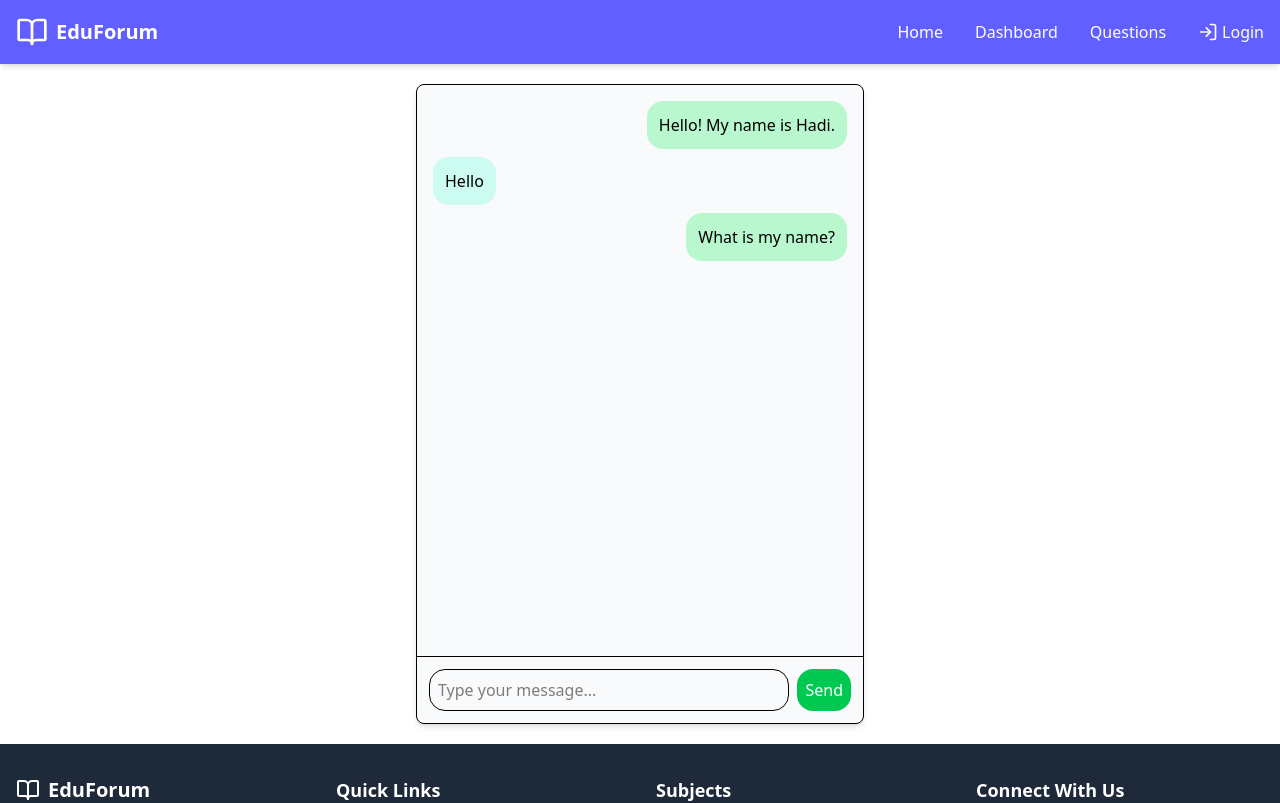
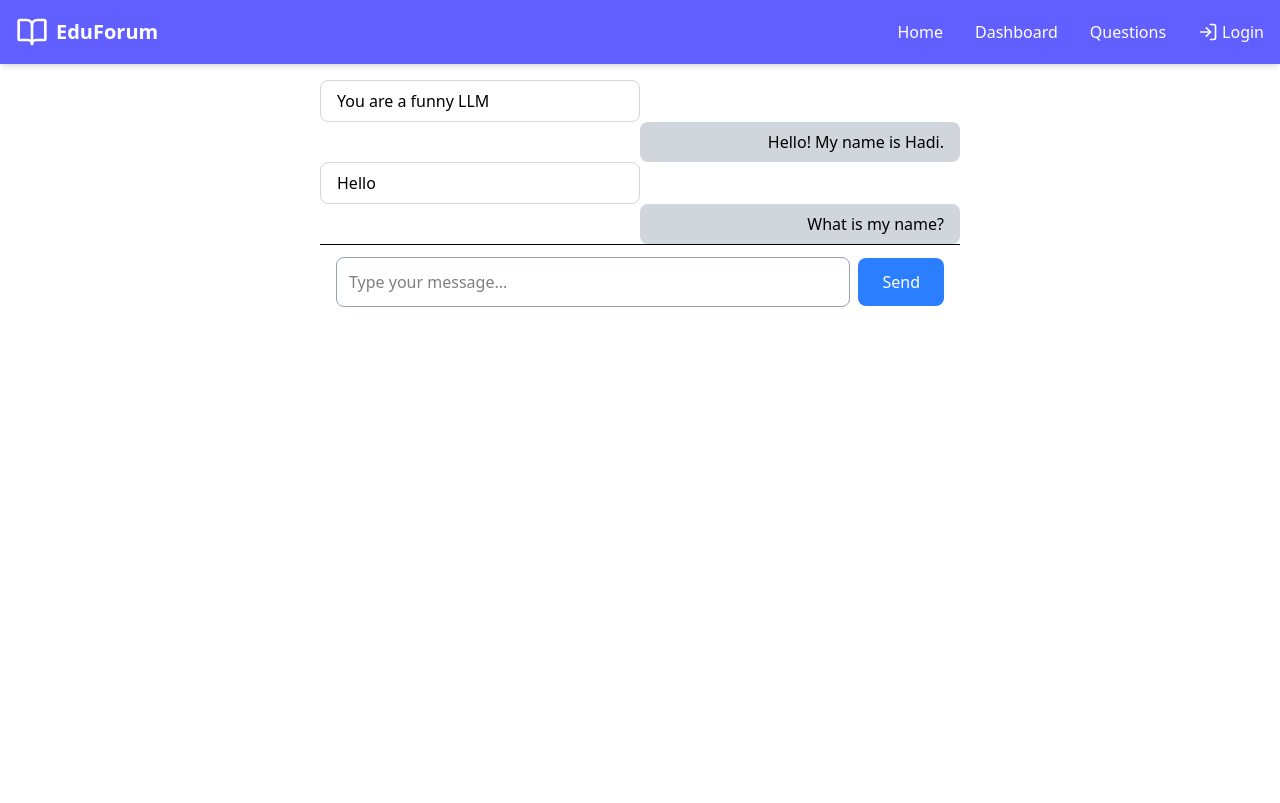
Before and after one commit to Insamam/EduForum, a React (Vite) app in the folder frontend/: page /chatbot in a window 1280 px wide. Shown: the top 803 px of the page. Built offline with nearby package versions, Linux system fonts and the light colour scheme.

Commit message:
chatbot changes

```diff
--- a/frontend/src/component/ChatBot.jsx
+++ b/frontend/src/component/ChatBot.jsx
@@ -23,12 +23,12 @@ function ChatBot() {
                 const response = await axios.post(
                     'https://models.aixplain.com/api/v1/chat/completions',
                     {
-                    model: '669a63646eb56306647e1091',
+                        model: '6646261c6eb563165658bbb1',
                         messages: updatedMessages,
                     },
                     {
                         headers: {
-                        'Authorization': `Bearer bf22ea220a4a0fecf75c0c91c05c83d79435831001a32650a5078decb6561e8d`, // Replace with your API key
+                            'Authorization': `Bearer d65af53bd97141e65b94651689e399b21f3fbb584bf323a4225181f228d421b5`, // Replace with your API key
                             'Content-Type': 'application/json',
                         },
                     }
@@ -52,32 +52,41 @@ function ChatBot() {
         }, [messages]);
 
         return (
-        <div className="flex flex-col h-[80vh] max-w-md mx-auto my-5 border rounded-lg shadow-md overflow-hidden bg-gray-50">
-        <div ref={chatContainerRef} className="flex-grow p-4 overflow-y-auto flex flex-col">
-            {messages.slice(1).map((message, index) => (
+            <div className="flex flex-col h-screen w-screen bg-gray-10">
+                {/* Chat Messages Container with Equal Padding */}
+                <div ref={chatContainerRef} className="flex-1 overflow-y-auto px-80 py-4"> {/* Added px-16 for equal horizontal padding */}
+                    {messages.map((message, index) => (
                         <div
                             key={index}
-                    className={`p-3 mb-2 rounded-2xl max-w-[80%] break-words ${message.role === 'user' ? 'bg-green-200 self-end' : 'bg-teal-100 self-start'}`}
+                            className={`max-w-[50%] px-4 py-2 rounded-lg ${
+                                message.role === 'user'
+                                 ? 'bg-gray-300 text-blue self-end ml-auto text-right w-full'
+                                : 'border border-gray-300 text-black self-start w-full text-left'
+
+                            }`}
                         >
                             {message.content}
                         </div>
                     ))}
-        </div>
-        <div className="flex p-3 border-t">
+
+
+                {/* Input Field and Send Button with Equal Padding */}
+                <div className="flex items-center gap-2 px-4 py-3 bg-white border-t border-gray-30 w-full"> {/* Added px-16 for equal horizontal padding */}
                     <input
                         type="text"
                         value={input}
                         onChange={(e) => setInput(e.target.value)}
-                onKeyPress={(e) => e.key === 'Enter' && sendMessage()}
+                        onKeyDown={(e) => e.key === 'Enter' && sendMessage()}
                         placeholder="Type your message..."
-                className="flex-grow p-2 border rounded-2xl mr-2 outline-none"
+                        className="flex-1 p-3 border border-gray-400 rounded-lg focus:outline-none focus:ring-2 focus:ring-blue-500"
                     />
-            <button onClick={sendMessage} className="bg-green-500 text-white p-2 rounded-2xl hover:bg-green-600 transition-colors">
+                    <button
+                        onClick={sendMessage}
+                        className="px-6 py-3 bg-blue-500 text-white rounded-lg hover:bg-blue-600 transition"
+                    >
                         Send
-            </button>
+                    </button> </div>
                 </div>
             </div>
-    );
-}
-
+        );}
 export default ChatBot;
```
Lines whose indentation alone changed are shown as unchanged.
